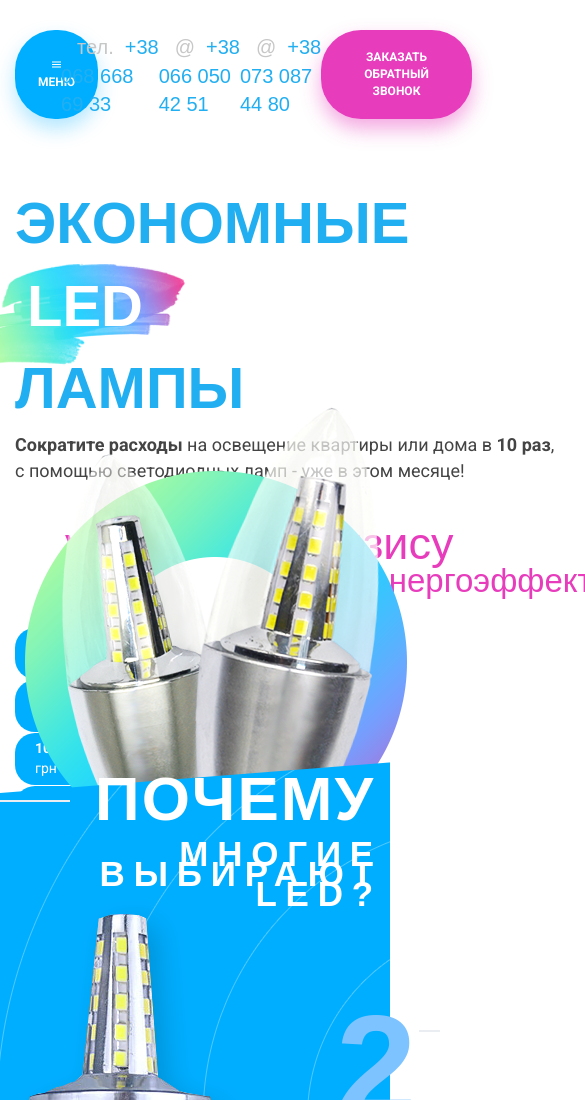
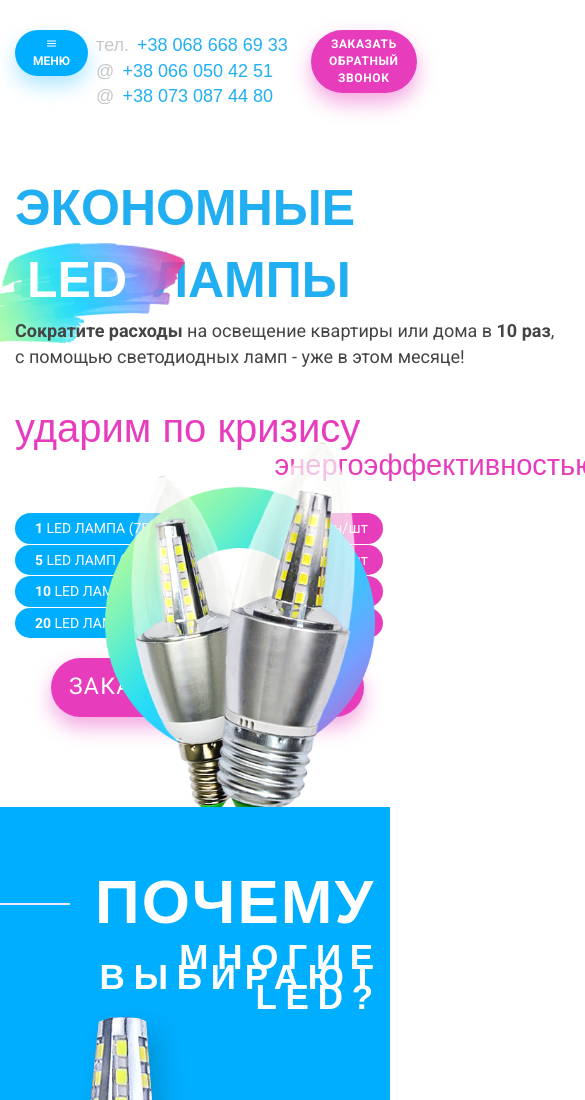
Before and after one commit to bogdankhomiak/Test, a website: page src/index.html in a window 390 px wide. Shown: the top 1100 px of the page, 585 px wide, since content can reach past the window. Drawn offline with nearby package versions, Linux system fonts and the light colour scheme; files that its build step writes are made by us from their sources; files whose address does not match are found by name; a web font is replaced by a local one.

Commit message:
responsive

```diff
--- a/src/js/partials/countdown.js
+++ b/src/js/partials/countdown.js
@@ -18,7 +18,7 @@ CountdownTimer.prototype={
   if( ( this.tl - today ) > 0 ){
    timer += '<span class="number-wrapper"><div class="caption">дней</div><span class="number day">'+day+'</span></span>';
    timer += '<span class="number-wrapper"><div class="caption">часов</div><span class="number hour">'+hour+'</span></span>';
-   timer += '<span class="number-wrapper"><div class="caption">минут</div><span class="number min">'+this.addZero(min)+'</span></span><span class="number-wrapper"><div class="line"></div><div class="caption">секунд</div><span class="number sec">'+this.addZero(sec)+'</span></span>';
+   timer += '<span class="number-wrapper"><div class="caption">минут</div><span class="number min">'+this.addZero(min)+'</span></span><span class="number-wrapper"><div class="line"></div><div class="caption">секунд</div><span class="number sec">'+this.addZero(sec)+'</span></span><p class="countdown__txt">Осталось до конца акции</p>';
    this.elem.innerHTML = timer;
    tid = setTimeout( function(){me.countDown();},10 );
   }else{
--- a/src/style/partials/countdown.less
+++ b/src/style/partials/countdown.less
@@ -1,3 +1,4 @@
+
 .countdown {
   font-family: 'Intro', sans-serif;
   font-size: 55px;
@@ -7,6 +8,17 @@
   background-color: #edfbfd;
   border-radius: 50px;
   margin-top: 30px;
+  position: relative;
+  & p {
+    &.countdown__txt {
+      font-family: 'Intro', sans-serif;
+      font-size: 19px;
+      letter-spacing: -0.65px;
+      position: absolute;
+      left: 85px;
+      top: 86px;
+    }
+  }
 }
 
 .caption {
@@ -20,6 +32,23 @@
   width: 100%;
 }
 
+.number {
+  &:after {
+    content: ":";
+    display: block;
+    font-size: 32px;
+    color: #444444;
+    position: absolute;
+    top: 17px;
+    left: -6px;
+  }
+  &.day {
+    &:after {
+      display: none;
+    }
+  }
+}
+
 .number-wrapper {
   position: relative;
   width: 97px;
--- a/src/style/partials/index.less
+++ b/src/style/partials/index.less
@@ -34,8 +34,9 @@ h1 {
   margin: 33px 0 2px;
   & span {
     color: #fff;
+    padding: 0 12px;
     position: relative;
-    padding: 0 12px;
+    z-index: 0;
     &:after {
       content: '';
       display: block;
@@ -93,25 +94,28 @@ h2 {
   &__feedback {
     background-color: rgb(231, 61, 189);
     box-shadow: 0 10px 20px 0 rgba(231, 61, 189, 0.45);
-    padding: 6px 43px;
+    padding: 6px 38px;
+    letter-spacing: 0.6px;
   }
   &__price {
     background-color: rgb(231, 61, 189);
     box-shadow: 0 10px 20px 0 rgba(231, 61, 189, 0.45);
     font-size: 23px;
-    padding: 13px 60px;
+    padding: 13px 49px;
+    letter-spacing: 1.3px;
+    font-weight: normal;
   }
+}
+
+.header {
+  background: url("../img/bg-1.png") 50% 0 no-repeat;
+  height: 740px;
 }
 
 .topper {
   display: flex;
   justify-content: space-between;
   padding: 30px 0;
-}
-
-.header {
-  background: url(../img/bg-waves-circle.png) 670px 0 no-repeat;
-  height: 740px;
 }
 
 .topper-list {
@@ -136,6 +140,7 @@ h2 {
     font-size: 18px;
     color: #444444;
     width: 550px;
+    position: relative;
     & span {
       font-weight: bold;
     }
@@ -202,9 +207,9 @@ h2 {
 }
 
 .advantages {
-  background: url("../img/bg-2.png") no-repeat;
-  margin-top: -98px;
-  padding-top: 62px;
+  background: url("../img/bg-2.png") 50% 50% no-repeat;
+  margin-top: -187px;
+  padding-top: 152px;
   position: relative;
   &__block {
     display: flex;
@@ -222,11 +227,11 @@ h2 {
   &__item {
     width: 323px;
     position: relative;
-    margin-bottom: 33px;
+    margin-bottom: 51px;
     &_second {
       margin-top: 57px;
     }
-    &_third{
+    &_third {
       margin-top: -57px;
     }
     & span {
--- a/src/style/partials/media.less
+++ b/src/style/partials/media.less
@@ -0,0 +1,154 @@
+@media (max-width: 1199px) {
+  .btn {
+    padding-left: 18px;
+    padding-right: 18px;
+    &__feedback {
+      padding-left: 18px;
+      padding-right: 18px;
+    }
+  }
+
+  .topper-list {
+    margin-left: 0;
+    &__link {
+      font-size: 18px;
+    }
+    &__span {
+      padding-left: 8px;
+      padding-right: 8px;
+    }
+  }
+
+  .header {
+    background-position: -464px;
+  }
+
+  .header-main {
+    &__block {
+      display: block;
+      padding-left: 60px;
+    }
+    &__slogan {
+      & p {
+        width: 590px;
+        padding-left: 0;
+      }
+    }
+  }
+
+  .countdown {
+    margin-top: 40px;
+    width: 410px;
+    & p {
+      &.countdown {
+        &__txt {
+          top: 10px;
+          left: 424px;
+          width: 265px;
+        }
+      }
+    }
+  }
+
+  .price {
+    width: 385px;
+    text-align: center;
+  }
+
+  .price-list {
+    & p {
+      text-align: left;
+    }
+  }
+
+  .advantages {
+    background-position: -262px 50%;
+    &__list {
+      margin-left: 60px;
+    }
+    &__item {
+      width: 280px;
+      & span {
+        padding-left: 0;
+        &::after {
+          display: none;
+        }
+        &.advantages {
+          &__item-number {
+            left: -80px;
+          }
+        }
+      }
+    }
+  }
+}
+
+@media (max-width: 1191px) {
+  h1 {
+    font-size: 50px;
+  }
+
+  .topper {
+    justify-content: space-around;
+    align-items: flex-start;
+  }
+
+  .topper-list {
+    &__items {
+      display: flex;
+      flex-wrap: wrap;
+      width: 223px;
+    }
+  }
+
+  .header {
+    background: #fff;
+    height: auto;
+    padding-bottom: 50px;
+  }
+
+  .header-main {
+    &__block {
+      padding-left: 0;
+    }
+    &__img {
+      width: 270px;
+      top: -71px;
+      right: 0;
+      & img {
+        width: 100%;
+      }
+    }
+    &__slogan {
+      & p {
+        font-size: 40px;
+        & span {
+          font-size: 29px;
+        }
+      }
+    }
+  }
+
+  .countdown {
+    & p {
+      &.countdown {
+        &__txt {
+          top: 50px;
+          left: 24px;
+        }
+      }
+    }
+  }
+
+  .advantages {
+    background: #00aeff;
+    margin-top: 0;
+    padding-top: 0;
+    &__item {
+      width: auto;
+      &_third {
+        margin-top: 0;
+      }
+    }
+  }
+}
```
Also changed, not shown: build/css/main.css, build/img/bg-1.png (added), build/img/led-lamp-2.png (deleted), build/img/led-lamp.png (deleted), build/js/main.js, src/img/bg-1.png (added).
